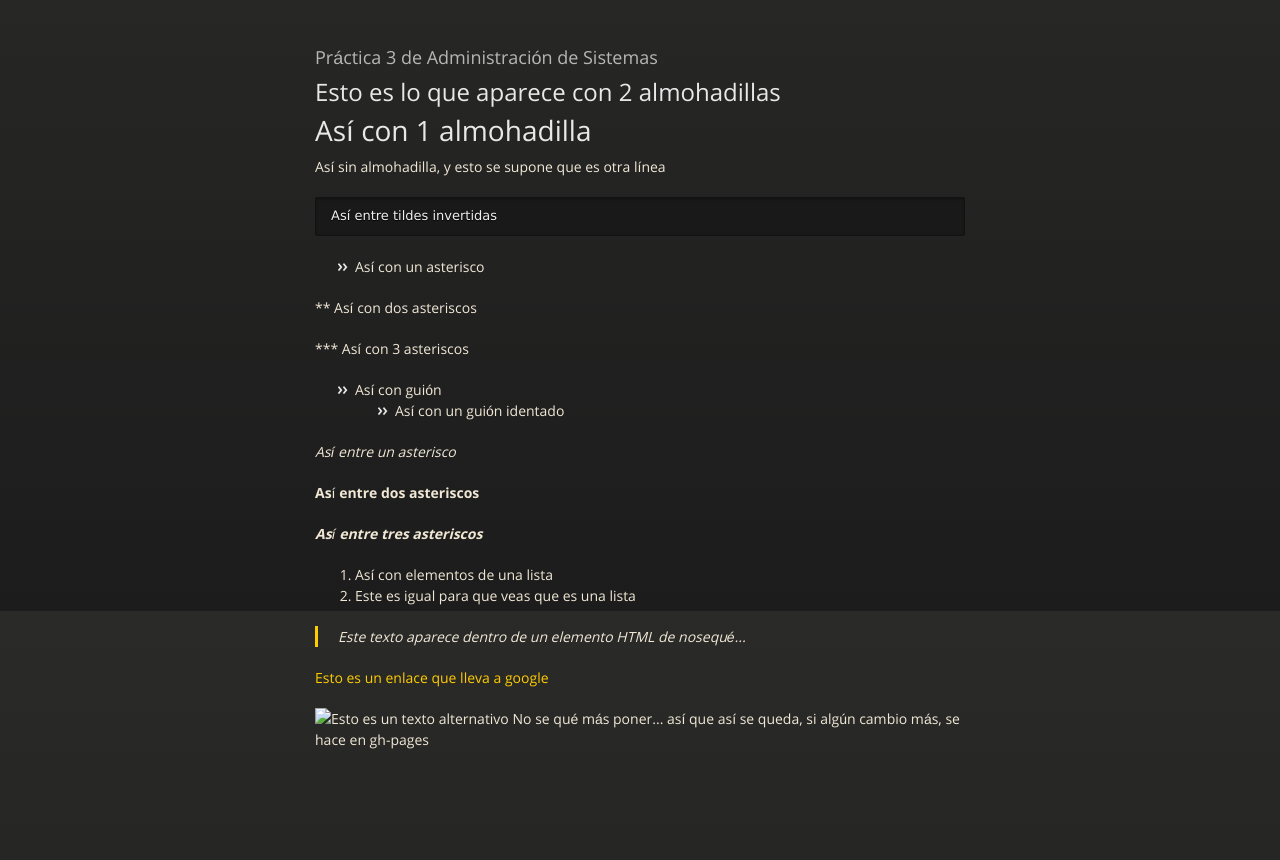
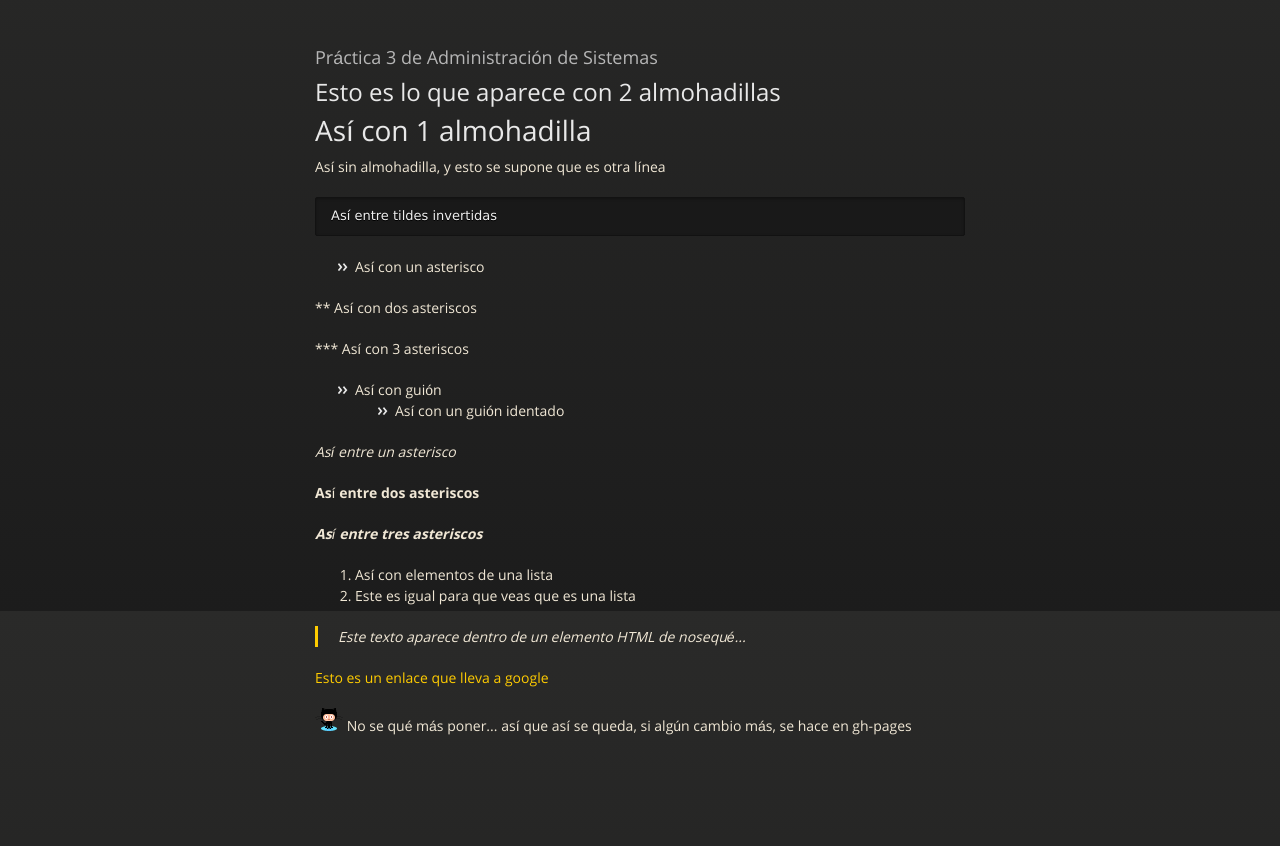
Before and after one commit to alu0100769609/Admin, a plain HTML site: page index.html in a window 1280 px wide. Shown: the part 189-1049 px from the top of the page. Drawn offline with nearby package versions, Linux system fonts and the light colour scheme; the site is published under a folder, as on GitHub Pages, so addresses that start at the root find nothing.

Commit message:
Primer commit en gh-pages

```diff
--- a/index.html
+++ b/index.html
@@ -87,7 +87,7 @@ y esto se supone que es otra línea</p>
 
 <p><a href="https://www.google.es" title="Vamos a google">Esto es un enlace que lleva a google</a></p>
 
-<p><img src="/images/gatito.png" alt="Esto es un texto alternativo" title="Título de gatito">
+<p><img src="images/gatito.png" alt="Esto es un texto alternativo" title="Título de gatito">
 No se qué más poner... así que así se queda, si algún cambio más, se hace en gh-pages</p>
       </section>
 
```
